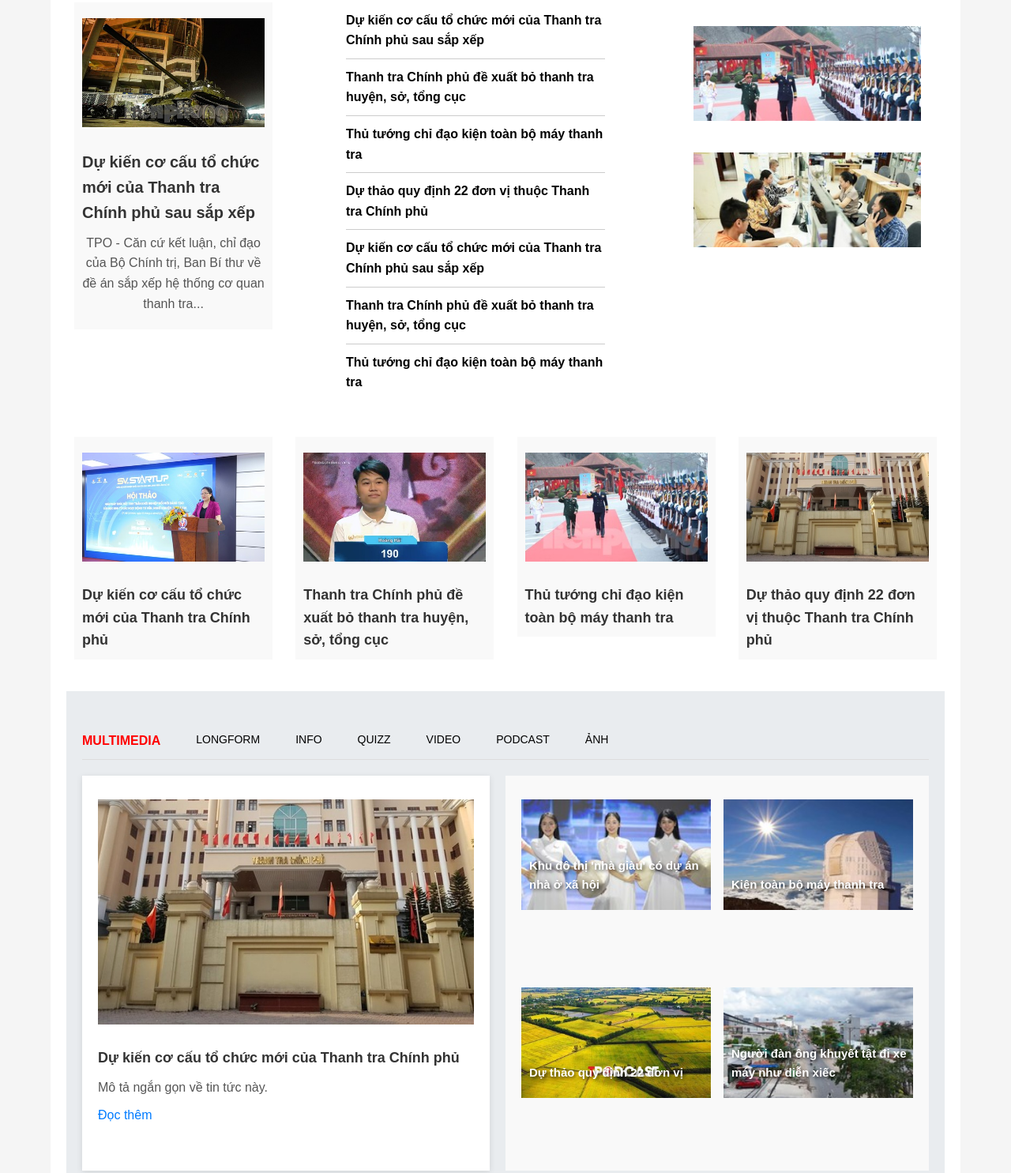
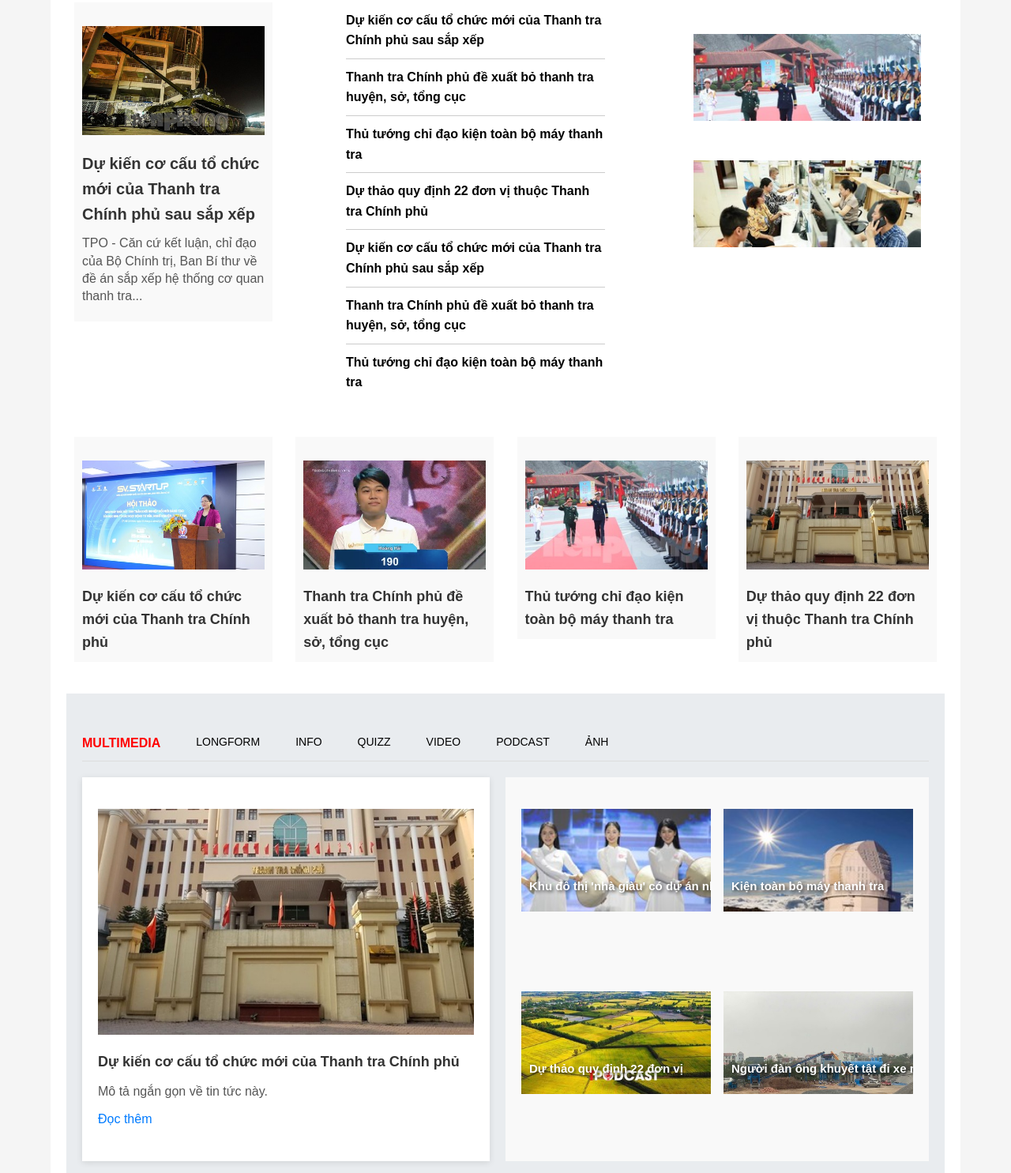
Before and after one commit to Duan2004/web-b-o, a website: page index.html in a window 1280 px wide. Shown: the part 505-1990 px from the top of the page at 79% size. Drawn offline with Linux system fonts and the light colour scheme.

Commit message:
Initial commit: Đăng toàn bộ source code lên GitHub

```diff
--- a/index.html
+++ b/index.html
@@ -255,7 +255,7 @@
                 <!-- Video 4 -->
                 <div class="video-item">
                   <img
-                    src="/img/a19.jpg"
+                    src="/img/a26.jpeg"
                     alt="Người đàn ông khuyết tật đi xe máy như diễn xiếc"
                   />
                   <div class="video-overlay">
@@ -1540,7 +1540,7 @@
             <img src="/img/tải_xuống-removebg-preview.png" alt="Tiền Phong" />
           </div>
           <div class="footer-info">
-            <p><strong>Toà soạn:</strong> 15 Hồ Xuân Hương, Hà Nội</p>
+            <p><strong>Toà soạn:</strong> 15 Hồ Xuân Hương, Hà Tĩnh</p>
             <p><strong>Điện thoại:</strong> 024 3943 4340</p>
             <p><strong>Email:</strong> toasoan@tienphong.vn</p>
           </div>
--- a/style.css
+++ b/style.css
@@ -65,7 +65,7 @@
   padding: 20px 0;
 }
 
-.entertainment-banner-item {
+.entertainment-  {
   background: #fdfdfd;
   border-radius: 10px;
   overflow: hidden;
@@ -73,7 +73,7 @@
 }
 
 .entertainment-banner-item img {
-  width: 100%;
+  width: 95%;
   height: auto;
   display: block;
 }
@@ -100,7 +100,9 @@
   width: 100%;
   max-width: 600px;
   height: auto;
-  margin: 10px 0;
+  margin: 20px 0;
+  object-fit: cover;
+  display: block;
 }
 
 section h2 {
@@ -257,6 +259,13 @@
 .highlight-img h2 {
   font-size: 16px;
   color: #555;
+  line-height: 1.4;
+  display: -webkit-box;
+  -webkit-line-clamp: 5;
+  -webkit-box-orient: vertical;
+  overflow: hidden;
+  text-overflow: ellipsis;
+  margin: 10px 0;
 }
 
 .highlight-titles {
@@ -330,9 +339,9 @@
   width: 23%;
   background-color: #f9f9f9;
   overflow: hidden;
-  text-align: center;
+  text-align: left;
   padding: 10px;
-  box-sizing: border-box;
+  overflow: hidden;
 }
 
 .highlight-img img {
@@ -347,6 +356,13 @@
   color: #333;
   text-align: left;
   margin-bottom: 0;
+  text-overflow: ellipsis;
+  overflow: hidden;
+  width: 100%;
+  display: -webkit-box;
+  -webkit-line-clamp: 5;
+  -webkit-box-orient: vertical;
+  overflow: hidden;  text-align: left;
 }
 
 .banner-1 img {
@@ -425,7 +441,7 @@
 .content-column {
   background-color: #f9f9f9;
   padding: 20px;
-  height: 500px;
+  /* height: 500px; */
 }
 
 .banner-column {
@@ -497,6 +513,8 @@
 .video-item h2 {
   color: #ffffff;
   font-weight: bold;
+  overflow: hidden;
+  white-space: nowrap;
 }
 
 h2 {
@@ -1275,7 +1293,9 @@
   .topic-column {
     width: 100% !important;
   }
-
+.video-item h2{
+  white-space: nowrap;
+}
   .video-content {
     flex-direction: column;
   }
```
